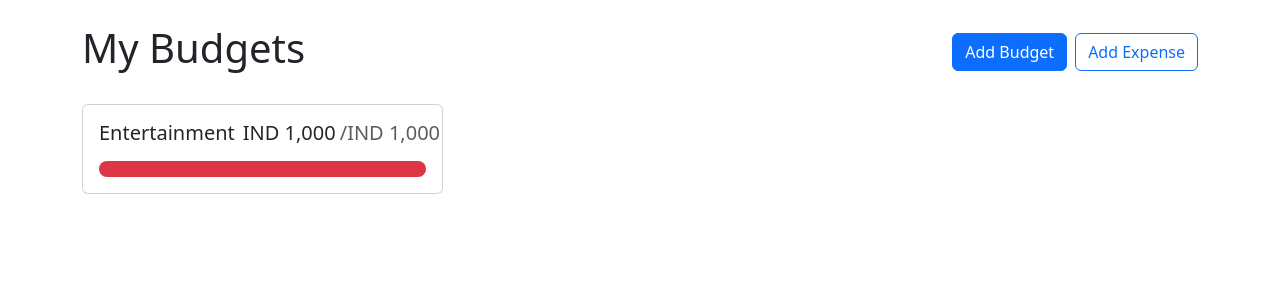
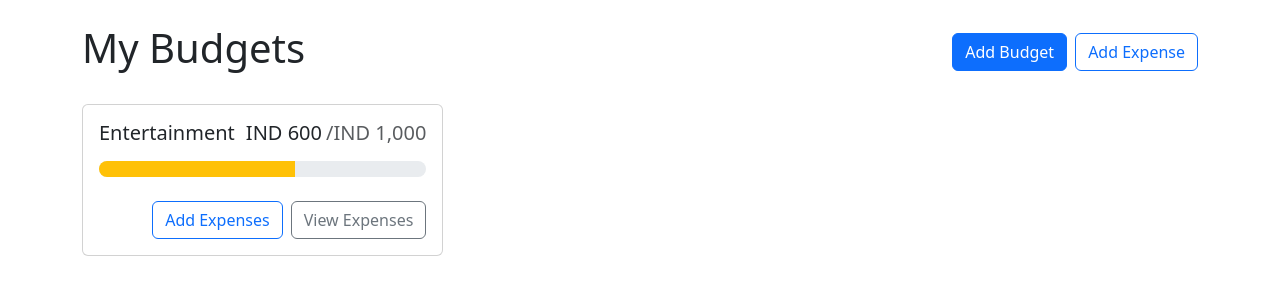
Before and after one commit to GetmeV8/BudgetApp-React, a React (Create React App) app: page / in a window 1280 px wide. Shown: the top 300 px of the page. Built offline with nearby package versions, Linux system fonts and the light colour scheme.

Commit message:
Entertainment Bar

```diff
--- a/src/App.js
+++ b/src/App.js
@@ -16,7 +16,10 @@ function App() {
        gap: "1rem",
        alignItems: "flex-start" }}
       >
-        <BudgetCard name="Entertainment" amount={1000} max={1000} ></BudgetCard>
+        <BudgetCard name="Entertainment"
+        gray
+        amount={600}
+        max={1000} ></BudgetCard>
       </div>
     </Container>
   )
--- a/src/components/budgetCard.jsx
+++ b/src/components/budgetCard.jsx
@@ -1,10 +1,18 @@
 import React from 'react'
-import { Card, ProgressBar } from 'react-bootstrap';
+import { Button, Card, ProgressBar, Stack } from 'react-bootstrap';
 import { currencyFormatter } from '../utils';
 
-function BudgetCard({ name, amount, max }) {
+function BudgetCard({ name, amount, max, gray }) {
+    const classNames = [];
+    if (amount > max) {
+        classNames.push("bg-danger", "bg-opacity-10")
+    } else if (gray) {
+        classNames.push("big-light");
+    }
+
+
     return (
-        <Card>
+        <Card className={classNames.join(" ")} >
             <Card.Body>
                 <Card.Title className='d-flex justify-content-between
     align-items-baseline fw-normal mb-3'>
@@ -20,6 +28,10 @@ function BudgetCard({ name, amount, max }) {
                     max={max}
                     now={amount}
                 />
+                <Stack direction='horizontal' gap="2" className="mt-4">
+                    <Button variant="outline-primary" className="ms-auto">Add Expenses</Button>
+                    <Button variant="outline-secondary">View Expenses</Button>
+                </Stack>
             </Card.Body>
         </Card>
     )
```
